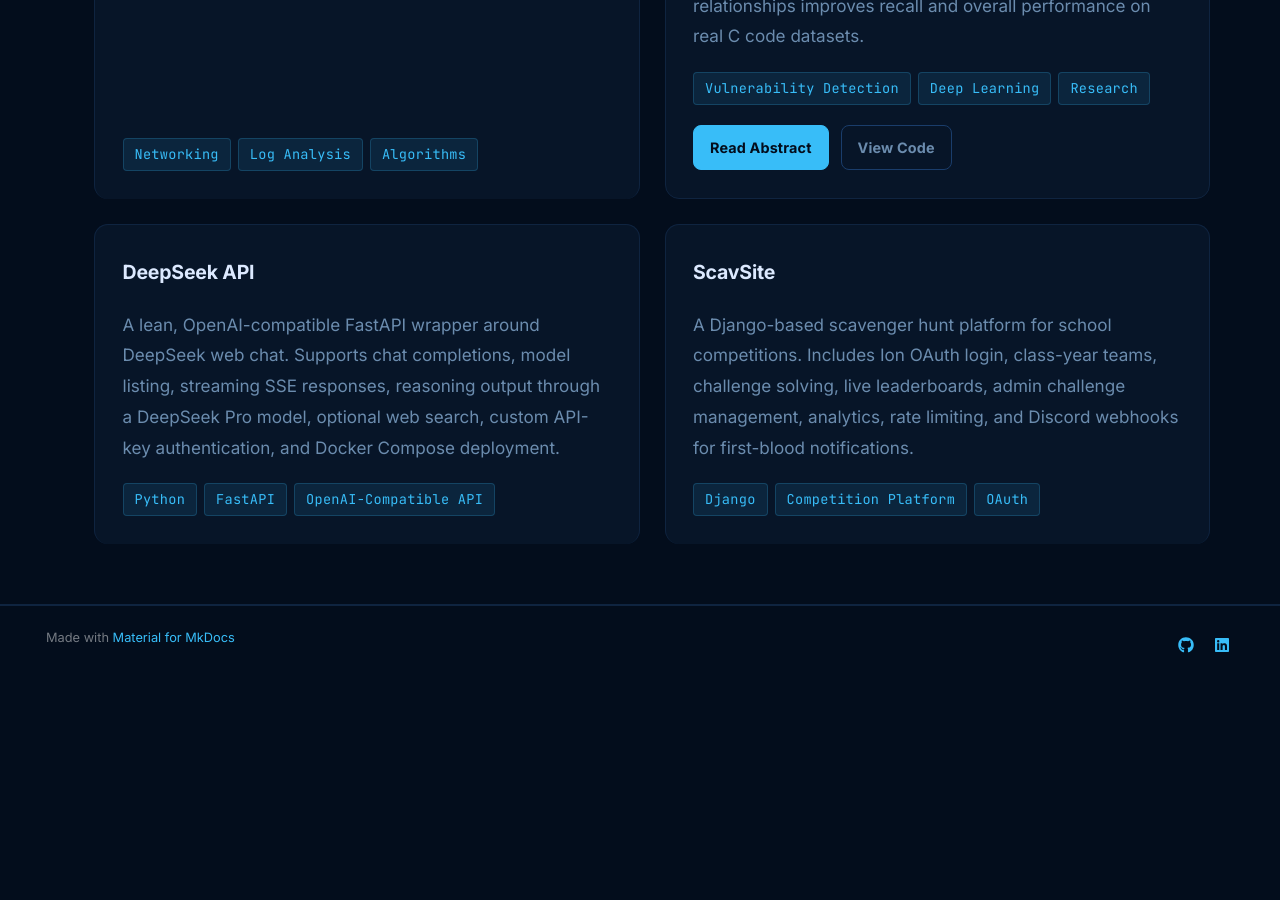
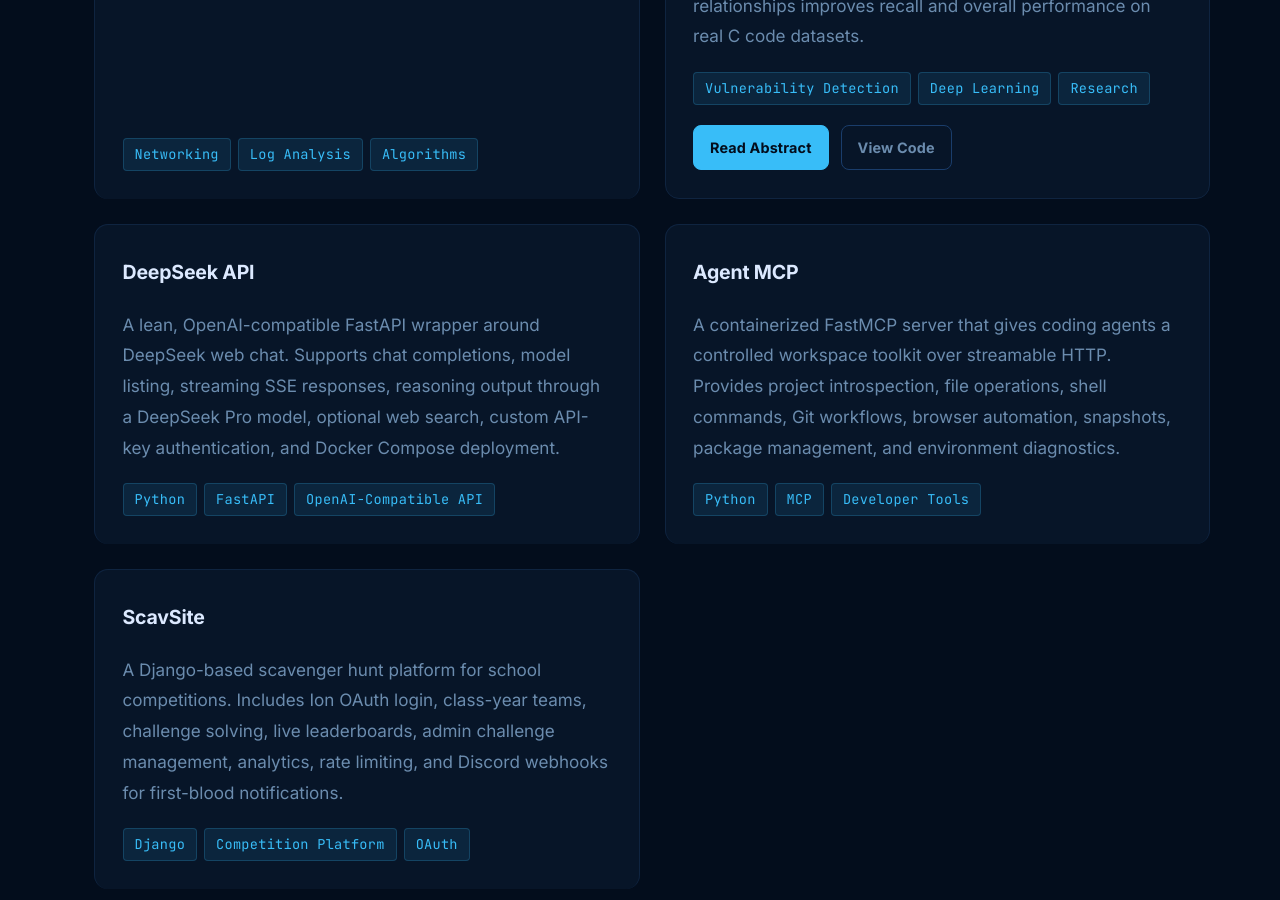
Before and after one commit to spyduck007/ctf, an MkDocs documentation site: the page built from docs/projects.md, in a window 1280 px wide and 900 px high, scrolled down 1483 px. Built offline with MkDocs 1.6.1 and Material for MkDocs 9.7.7, drawn with Linux system fonts in a browser that asks for light colours; before the commit the page ends 2153 px from its top, so only the background shows below that.

Commit message:
Add Agent MCP project card

```diff
--- a/docs/projects.md
+++ b/docs/projects.md
@@ -129,6 +129,22 @@
     </div>
   </a>
 
+  <a href="https://github.com/spyduck007/agent-mcp" class="writeup-card" target="_blank" rel="noopener noreferrer">
+    <div class="card-content">
+      <div class="card-header">
+        <h3 class="card-title">Agent MCP</h3>
+      </div>
+      <p class="card-description">
+        A containerized FastMCP server that gives coding agents a controlled workspace toolkit over streamable HTTP. Provides project introspection, file operations, shell commands, Git workflows, browser automation, snapshots, package management, and environment diagnostics.
+      </p>
+      <div class="card-tags">
+        <span class="tag">Python</span>
+        <span class="tag">MCP</span>
+        <span class="tag">Developer Tools</span>
+      </div>
+    </div>
+  </a>
+
   <a href="https://github.com/spyduck007/ScavSite" class="writeup-card" target="_blank" rel="noopener noreferrer">
     <div class="card-content">
       <div class="card-header">
```
